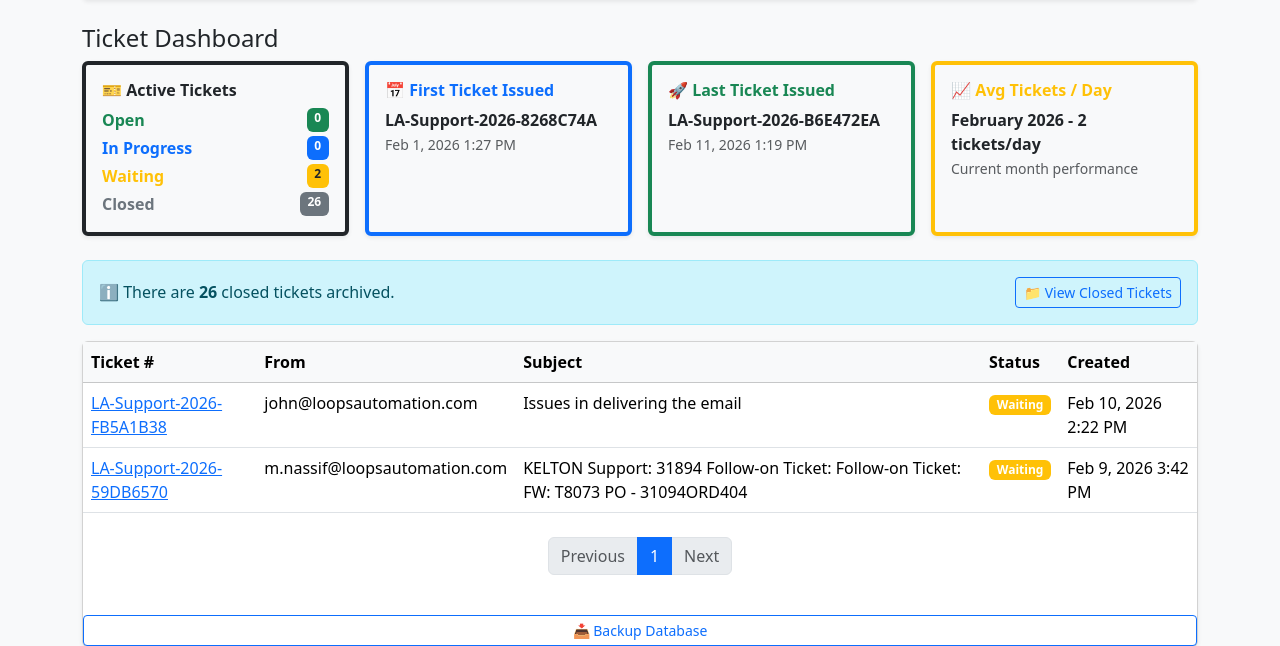
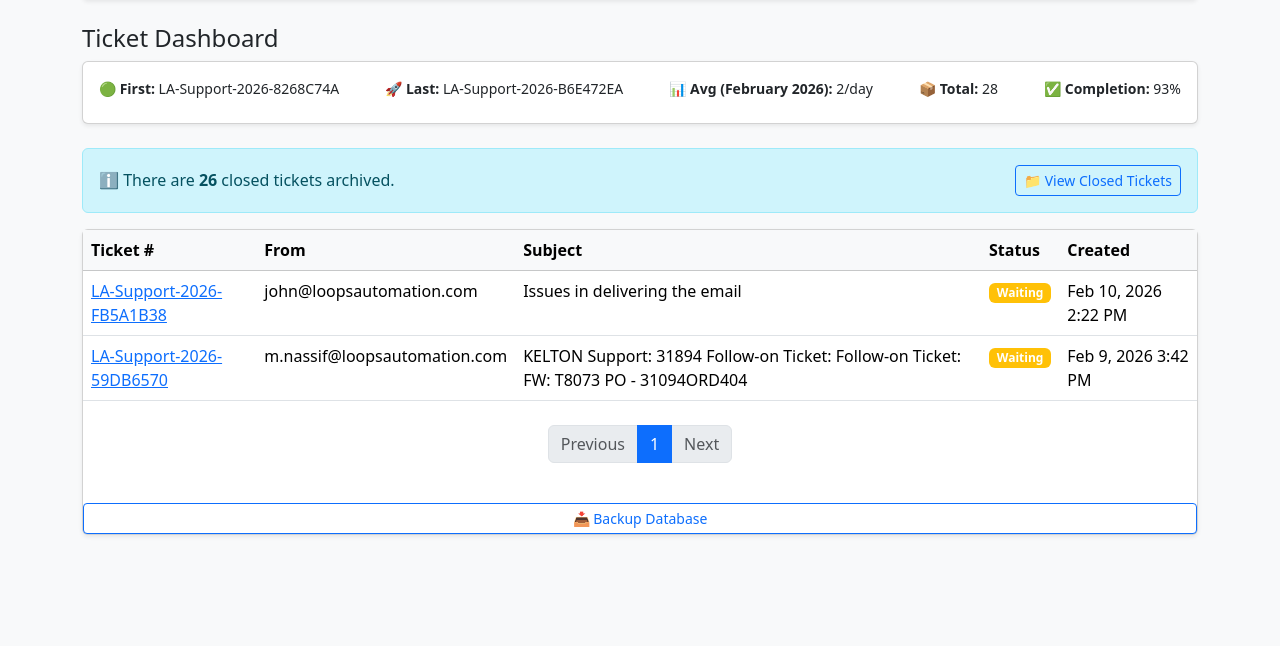
Before and after one commit to tlsseptember2025-cloud/simple-it-ticket-system, a PHP site: page /simple-it-ticket-system/dashboard.php in a window 1280 px wide. Shown: the part 82-728 px from the top of the page. Run offline with PHP 8.4, Linux system fonts and the light colour scheme; a user stored in the database is signed in; data comes from the database, SQL or seed files in the repository.

Commit message:
what you changed

```diff
--- a/public/dashboard.php
+++ b/public/dashboard.php
@@ -158,6 +158,17 @@ $closedStmt->bindValue(':limit', $closedLimit, PDO::PARAM_INT);
 $closedStmt->bindValue(':offset', $closedOffset, PDO::PARAM_INT);
 $closedStmt->execute();
 $closedTickets = $closedStmt->fetchAll();
+
+/* ================= TOTAL & COMPLETION ================= */
+
+$totalTicketsAll = $openCount + $inProgressCount + $waitingCount + $closedCount;
+
+$completionRate = 0;
+
+if ($totalTicketsAll > 0) {
+    $completionRate = round(($closedCount / $totalTicketsAll) * 100);
+}
+
 ?>
 
 <!DOCTYPE html>
@@ -191,110 +202,36 @@ $closedTickets = $closedStmt->fetchAll();
 
 <h4>Ticket Dashboard</h4>
 
-<div class="row mb-4 g-3">
+<div class="card shadow-sm mb-4">
+    <div class="card-body d-flex flex-wrap justify-content-between align-items-center small">
 
-    <!-- TOTAL TICKETS -->
-   <!-- TOTAL BY CATEGORY -->
-<div class="col-md-3">
-    <div class="card shadow-sm h-100 border-start border-4 border-dark bg-light">
-        <div class="card-body">
-            <h6 class="fw-bold text-dark">
-                🎫 Active Tickets
-            </h6>
+        <div class="me-4 mb-2">
+            🟢 <strong>First:</strong>
+            <?php echo $firstTicket['ticket_number'] ?? '-'; ?>
+        </div>
 
-            <div class="mt-2">
+        <div class="me-4 mb-2">
+            🚀 <strong>Last:</strong>
+            <?php echo $lastTicket['ticket_number'] ?? '-'; ?>
+        </div>
 
-                <div class="d-flex justify-content-between mb-1">
-                    <span class="text-success fw-semibold">Open</span>
-                    <span class="badge bg-success"><?php echo $openCount; ?></span>
-                </div>
+        <div class="me-4 mb-2">
+            📊 <strong>Avg (<?php echo date('F Y'); ?>):</strong>
+            <?php echo $avgPerDay; ?>/day
+        </div>
 
-                <div class="d-flex justify-content-between mb-1">
-                    <span class="text-primary fw-semibold">In Progress</span>
-                    <span class="badge bg-primary"><?php echo $inProgressCount; ?></span>
-                </div>
+        <div class="me-4 mb-2">
+            📦 <strong>Total:</strong>
+            <?php echo $totalTicketsAll; ?>
+        </div>
 
-                <div class="d-flex justify-content-between mb-1">
-                    <span class="text-warning fw-semibold">Waiting</span>
-                    <span class="badge bg-warning text-dark"><?php echo $waitingCount; ?></span>
-                </div>
+        <div class="mb-2">
+            ✅ <strong>Completion:</strong>
+            <?php echo $completionRate; ?>%
+        </div>
 
-                <div class="d-flex justify-content-between">
-                    <span class="text-secondary fw-semibold">Closed</span>
-                    <span class="badge bg-secondary"><?php echo $closedCount; ?></span>
-                </div>
-
-            </div>
-
-        </div>
     </div>
 </div>
-
-    <!-- FIRST TICKET -->
-    <div class="col-md-3">
-        <div class="card shadow-sm h-100 border-start border-4 border-primary bg-light">
-            <div class="card-body">
-                <h6 class="fw-bold text-primary">
-                    📅 First Ticket Issued
-                </h6>
-
-                <?php if ($firstTicket): ?>
-                    <div class="fw-semibold">
-                        <?php echo htmlspecialchars($firstTicket['ticket_number']); ?>
-                    </div>
-                    <small class="text-muted">
-                        <?php echo date('M j, Y g:i A', strtotime($firstTicket['created_at'])); ?>
-                    </small>
-                <?php else: ?>
-                    <span class="text-muted">No tickets yet</span>
-                <?php endif; ?>
-            </div>
-        </div>
-    </div>
-
-    <!-- LAST TICKET -->
-    <div class="col-md-3">
-        <div class="card shadow-sm h-100 border-start border-4 border-success bg-light">
-            <div class="card-body">
-                <h6 class="fw-bold text-success">
-                    🚀 Last Ticket Issued
-                </h6>
-
-                <?php if ($lastTicket): ?>
-                    <div class="fw-semibold">
-                        <?php echo htmlspecialchars($lastTicket['ticket_number']); ?>
-                    </div>
-                    <small class="text-muted">
-                        <?php echo date('M j, Y g:i A', strtotime($lastTicket['created_at'])); ?>
-                    </small>
-                <?php else: ?>
-                    <span class="text-muted">No tickets yet</span>
-                <?php endif; ?>
-            </div>
-        </div>
-    </div>
-
-    <!-- AVERAGE -->
-    <div class="col-md-3">
-        <div class="card shadow-sm h-100 border-start border-4 border-warning bg-light">
-            <div class="card-body">
-                <h6 class="fw-bold text-warning">
-                    📈 Avg Tickets / Day
-                </h6>
-
-                <div class="fw-semibold">
-                    <?php echo "$monthLabel - $avgPerDay tickets/day"; ?>
-                </div>
-
-                <small class="text-muted">
-                    Current month performance
-                </small>
-            </div>
-        </div>
-    </div>
-
-</div>
-
 
 <?php if ($totalClosed > 0): ?>
 <div class="alert alert-info d-flex justify-content-between align-items-center">
```
